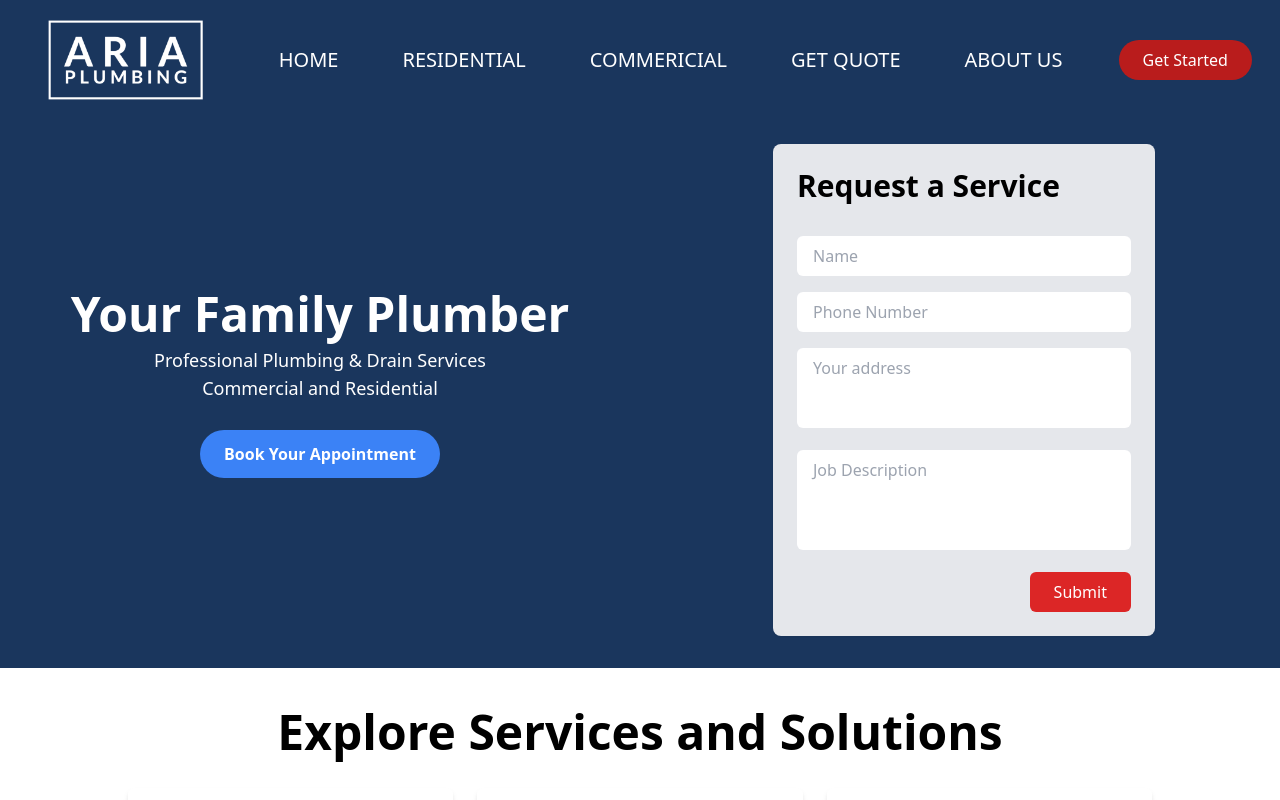
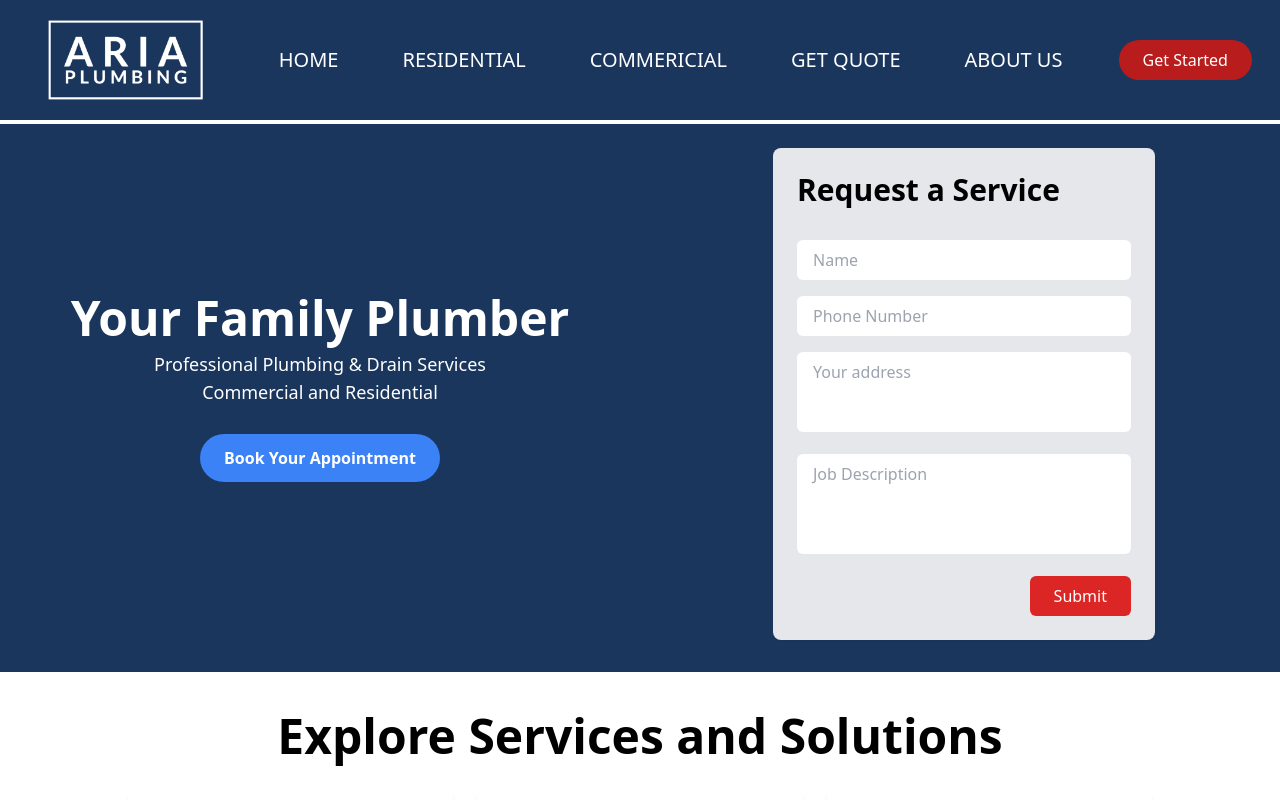
Before and after one commit to 10zintopjor/AP, a React (Create React App) app: page / in a window 1280 px wide. Shown: the top 800 px of the page. Built offline with nearby package versions, Linux system fonts and the light colour scheme.

Commit message:
updated baord

```diff
--- a/src/components/navbar/Navbar.jsx
+++ b/src/components/navbar/Navbar.jsx
@@ -1,4 +1,4 @@
-// Navbar.js (Main Navbar Component)
+// Navbar.js
 import React, { useState } from 'react';
 import Logo from '../../images/Aria Plumbing-logos_white (1).png';
 import DesktopNav from './Desktopnav';
@@ -6,26 +6,29 @@ import MobileNav from './Mobilenav';
 import { AiOutlineMenu } from 'react-icons/ai';
 import { MdClose } from 'react-icons/md';
 
-
-
 const Navbar = () => {
   const [open, setOpen] = useState(false);
 
   return (
+    <div>
+      {/* Navigation bar */}
       <nav className='bg-customBlue text-white'>
-      <div className='flex items-center font-medium justify-around'>
+        {/* Container for the navigation bar content */}
+        <div className='flex flex-row items-center font-medium justify-around relative'>
+          {/* Logo and toggle icon for mobile */}
           <div className='z-50 p-5 md:w-auto w-full flex justify-between'>
             <img src={Logo} alt="logo" className='md:cursor-pointer h-20' />
             <div className='text-3xl md:hidden flex items-center' onClick={() => setOpen(!open)} >
               {open ? <MdClose /> : <AiOutlineMenu />}
             </div>
           </div>
+          {/* Desktop Navigation */}
           <ul className='md:flex hidden uppercase items-center gap-16 text-xl'>
-
             <DesktopNav />
           </ul>
+          {/* Get Started button */}
           <div className='md:block hidden'>
-        <button className="bg-red-700 text-white  px-6 py-2 rounded-full">
+            <button className="bg-red-700 text-white px-6 py-2 rounded-full">
               Get Started
             </button>
           </div>
@@ -34,16 +37,17 @@ const Navbar = () => {
             className={`
               md:hidden bg-customBlue fixed w-full top-0 overflow-y-auto bottom-0 mt-40 text-3xl
               duration-500 ${open ? "left-0" : "left-[-100%]"}
-            flex flex-col items-center  // Add these classes
+              flex flex-col items-center
             `}
           >
-
             <MobileNav />
-          <div className='py-5'>
-          </div>
+            <div className='py-5'></div>
           </ul>
         </div>
       </nav>
+      {/* White line under the entire navigation bar */}
+      <div className="bg-white h-1 w-full"></div>
+    </div>
   );
 }
 
```
Lines whose indentation alone changed are shown as unchanged.
